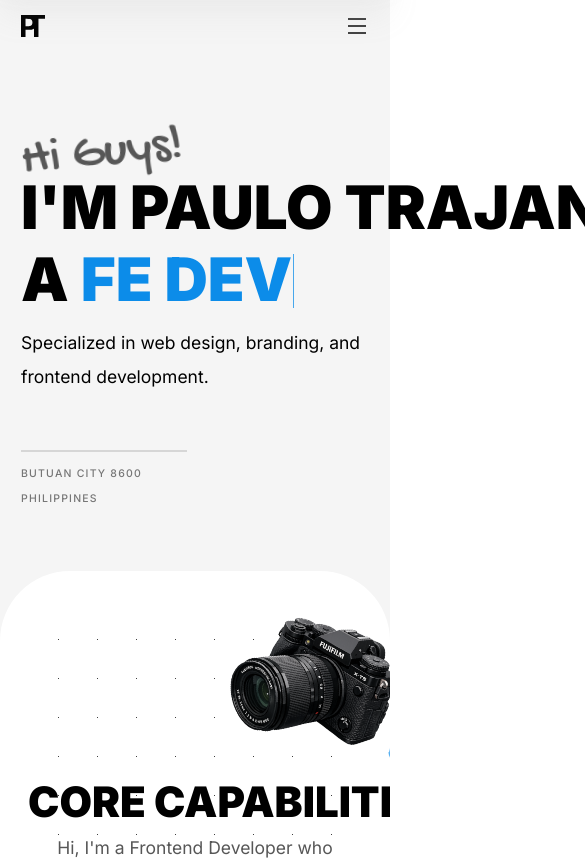
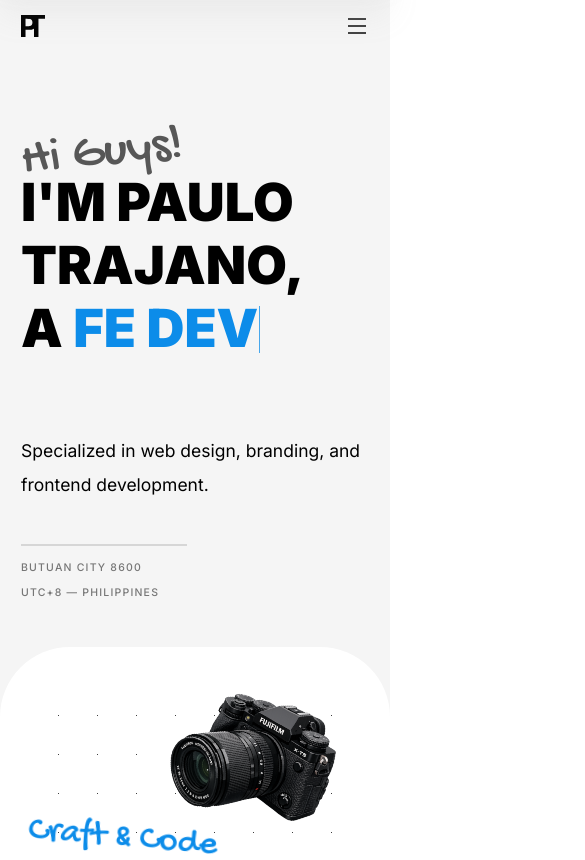
Before and after one commit to paulotra/personal-portfolio, a Nuxt app: page / in a window 390 px wide. Shown: the top 860 px of the page, 585 px wide, since content can reach past the window. Built offline with nearby package versions, Linux system fonts and the light colour scheme.

Commit message:
improve mobile

```diff
--- a/app/components/Headline.vue
+++ b/app/components/Headline.vue
@@ -1,20 +1,23 @@
 <script setup lang="ts">
-type Variant = 'h1' | 'h2' | 'h3' | 'h4' | 'h5' | 'h6'
+type Variant = "h1" | "h2" | "h3" | "h4" | "h5" | "h6";
 
-withDefaults(defineProps<{
-  variant?: Variant
-}>(), {
-  variant: 'h1',
-})
+withDefaults(
+  defineProps<{
+    variant?: Variant;
+  }>(),
+  {
+    variant: "h1",
+  },
+);
 
 const classes: Record<Variant, string> = {
-  h1: 'text-5xl leading-heading font-normal text-black',
-  h2: 'text-4xl leading-heading font-normal text-black',
-  h3: 'text-3xl leading-heading font-normal text-black',
-  h4: 'text-2xl leading-heading font-normal text-black',
-  h5: 'text-sm  leading-heading font-normal text-neutral-700 tracking-1 uppercase',
-  h6: 'text-xs  leading-heading font-normal text-neutral-700 tracking-1 uppercase',
-}
+  h1: "text-5xl leading-heading text-black",
+  h2: "text-4xl leading-heading text-black",
+  h3: "text-3xl leading-heading text-black",
+  h4: "text-2xl leading-heading text-black",
+  h5: "text-sm  leading-heading text-neutral-700 tracking-1 uppercase",
+  h6: "text-xs  leading-heading text-neutral-700 tracking-1 uppercase",
+};
 </script>
 
 <template>
--- a/app/components/home/Capabilities.vue
+++ b/app/components/home/Capabilities.vue
@@ -9,7 +9,7 @@
           :class="
             visible ? 'animate-slideDown [animation-delay:800ms]' : 'opacity-0'
           "
-          class="absolute -top-8 left-[360px] rotate-[4.62deg] pointer-events-none"
+          class="absolute -top-8 lg:left-[360px] rotate-[4.62deg] pointer-events-none"
         >
           <span
             class="font-['Gochi_Hand'] text-[36px] leading-10 text-primary-500 whitespace-nowrap"
@@ -18,7 +18,7 @@
         </div>
         <div :class="visible ? 'animate-slideDown' : 'opacity-0'">
           <h2
-            class="font-sans font-black text-4xl uppercase text-black whitespace-nowrap leading-[1.4]"
+            class="font-sans font-black text-4xl uppercase text-black leading-[1.4]"
           >
             CORE CAPABILITIES
           </h2>
@@ -51,7 +51,9 @@
           visible ? 'animate-slideDown [animation-delay:160ms]' : 'opacity-0'
         "
       >
-        <div class="flex flex-col gap-6 lg:h-[312px] px-6 py-8 items-center lg:items-start">
+        <div
+          class="flex flex-col gap-6 lg:h-[312px] px-6 py-8 items-center lg:items-start"
+        >
           <div class="flex flex-col gap-4 text-center lg:text-left">
             <h3
               class="font-sans font-bold text-3xl leading-10 uppercase text-black"
@@ -90,7 +92,9 @@
           visible ? 'animate-slideDown [animation-delay:240ms]' : 'opacity-0'
         "
       >
-        <div class="flex flex-col gap-6 lg:h-[312px] px-6 py-8 items-center lg:items-start">
+        <div
+          class="flex flex-col gap-6 lg:h-[312px] px-6 py-8 items-center lg:items-start"
+        >
           <div class="flex flex-col gap-4 text-center lg:text-left">
             <h3
               class="font-sans font-bold text-3xl leading-10 uppercase text-black"
@@ -101,7 +105,9 @@
               Designing intuitive experiences for web and<br />mobile.
             </p>
           </div>
-          <div class="flex gap-5 items-center flex-wrap justify-center lg:justify-start">
+          <div
+            class="flex gap-5 items-center flex-wrap justify-center lg:justify-start"
+          >
             <img
               src="/images/capabilities/figma.png"
               alt="Figma"
@@ -138,7 +144,9 @@
           visible ? 'animate-slideDown [animation-delay:320ms]' : 'opacity-0'
         "
       >
-        <div class="flex flex-col gap-6 lg:h-[312px] px-6 py-8 items-center lg:items-start">
+        <div
+          class="flex flex-col gap-6 lg:h-[312px] px-6 py-8 items-center lg:items-start"
+        >
           <div class="flex flex-col gap-4 text-center lg:text-left">
             <h3
               class="font-sans font-bold text-3xl leading-10 uppercase text-black"
@@ -149,7 +157,9 @@
               Turning design into fast, scalable, production-ready applications.
             </p>
           </div>
-          <div class="flex flex-wrap gap-5 items-center justify-center lg:justify-start">
+          <div
+            class="flex flex-wrap gap-5 items-center justify-center lg:justify-start"
+          >
             <img
               src="/images/capabilities/vscode.png"
               alt="VS Code"
@@ -220,7 +230,7 @@
       :class="
         visible ? 'animate-slideLeft [animation-delay:880ms]' : 'opacity-0'
       "
-      class="absolute -top-[159px] right-[-60px] rotate-[15.01deg] pointer-events-none"
+      class="absolute -top-[159px] right-0 lg:right-[-60px] rotate-[15.01deg] pointer-events-none"
     >
       <img
         src="/images/capabilities/camera.png"
@@ -235,7 +245,7 @@
       :class="
         visible ? 'animate-slideRight [animation-delay:960ms]' : 'opacity-0'
       "
-      class="absolute top-[394px] -left-[109px] rotate-[14.21deg] pointer-events-none"
+      class="absolute top-[1114px] lg:top-[394px] -left-[109px] rotate-[14.21deg] pointer-events-none"
     >
       <img
         src="/images/capabilities/sneaker.png"
--- a/app/components/home/ExperiencesAndEducation.vue
+++ b/app/components/home/ExperiencesAndEducation.vue
@@ -5,7 +5,7 @@
       :class="
         visible ? 'animate-slideLeft [animation-delay:880ms]' : 'opacity-0'
       "
-      class="absolute -top-[260px] right-[-50px] rotate-[7.9deg] pointer-events-none"
+      class="absolute -top-[340px] lg:-top-[260px] right-[30px] lg:right-[-50px] rotate-[7.9deg] pointer-events-none"
     >
       <img
         src="/images/experience/skateboard.png"
@@ -20,7 +20,7 @@
       :class="
         visible ? 'animate-slideLeft [animation-delay:800ms]' : 'opacity-0'
       "
-      class="absolute top-[0] right-[-72px] rotate-[20.2deg] pointer-events-none"
+      class="absolute top-[-130px] lg:top-[0] right-[-32px] lg:right-[-72px] rotate-[20.2deg] pointer-events-none"
     >
       <p
         class="font-['Gochi_Hand'] text-[34px] leading-normal text-primary-500 text-center whitespace-nowrap"
@@ -39,7 +39,7 @@
         :key="tab"
         @click="activeTab = tab"
         :class="[
-          'px-8 py-5 rounded w-[200px] font-sans font-medium text-xl leading-5 whitespace-nowrap transition-colors',
+          'px-8 py-5 rounded max-w-[200px] font-sans font-medium text-xl leading-5 whitespace-nowrap transition-colors',
           activeTab === tab
             ? 'bg-primary-100 border border-primary-300 text-primary-500'
             : 'bg-neutral-200 border border-neutral-400 text-neutral-600',
--- a/app/components/home/RecentWorks.vue
+++ b/app/components/home/RecentWorks.vue
@@ -14,7 +14,7 @@
         :class="
           visible ? 'animate-slideDown [animation-delay:800ms]' : 'opacity-0'
         "
-        class="absolute right-[360px] -top-[180px] lg:-top-[132px] rotate-[15deg] pointer-events-none"
+        class="absolute lg:right-[360px] -top-[180px] lg:-top-[132px] rotate-[15deg] pointer-events-none"
       >
         <p
           class="font-['Gochi_Hand'] text-[34px] leading-normal text-primary-500 text-center whitespace-pre"
--- a/app/composables/useInView.ts
+++ b/app/composables/useInView.ts
@@ -1,18 +1,18 @@
 import { ref, onMounted } from "vue";
 
-export function useInView(threshold = 0.1) {
+export function useInView(_threshold = 0.1) {
   const sectionRef = ref<HTMLElement | null>(null);
   const visible = ref(false);
 
   onMounted(() => {
     const observer = new IntersectionObserver(
       ([entry]) => {
-        if (entry.isIntersecting) {
+        if (entry?.isIntersecting) {
           visible.value = true;
           observer.disconnect();
         }
       },
-      { threshold },
+      { threshold: 0, rootMargin: "0px 0px -10% 0px" },
     );
     if (sectionRef.value) observer.observe(sectionRef.value);
   });
--- a/app/pages/index.vue
+++ b/app/pages/index.vue
@@ -29,8 +29,8 @@
                 </span>
               </div>
               <!-- Headline -->
-              <h1
-                class="font-sans font-black text-[60px] leading-heading uppercase text-black w-[676px] min-h-[144px]"
+              <Headline
+                class="font-sans font-black leading-heading uppercase text-black max-w-[676px] lg:min-h-[144px] min-h-[252px]"
               >
                 I'm paulo Trajano, <br />A
                 <span class="text-primary-500">{{ displayedText }}</span>
@@ -38,7 +38,7 @@
                   class="inline-block w-[1px] h-[0.9em] bg-primary-500 ml-[1px] align-middle relative -top-1"
                   :class="cursorVisible ? 'opacity-75' : 'opacity-0'"
                 />
-              </h1>
+              </Headline>
             </div>
             <!-- Subtitle -->
             <p
@@ -50,14 +50,14 @@
 
           <!-- Location -->
           <div
-            class="flex flex-col gap-3 absolute bottom-[60px] animate-slideRight [animation-delay:720ms]"
+            class="flex flex-col gap-3 lg:absolute py-12 lg:bottom-[60px] animate-slideRight [animation-delay:720ms]"
           >
             <div class="bg-neutral-400 h-[2px] w-[166px]" />
             <p
               class="text-xs font-medium text-neutral-600 tracking-[1.2px] uppercase leading-7"
             >
               Butuan City 8600<br />
-              Philippines
+              UTC+8 — Philippines
             </p>
           </div>
         </div>
```
